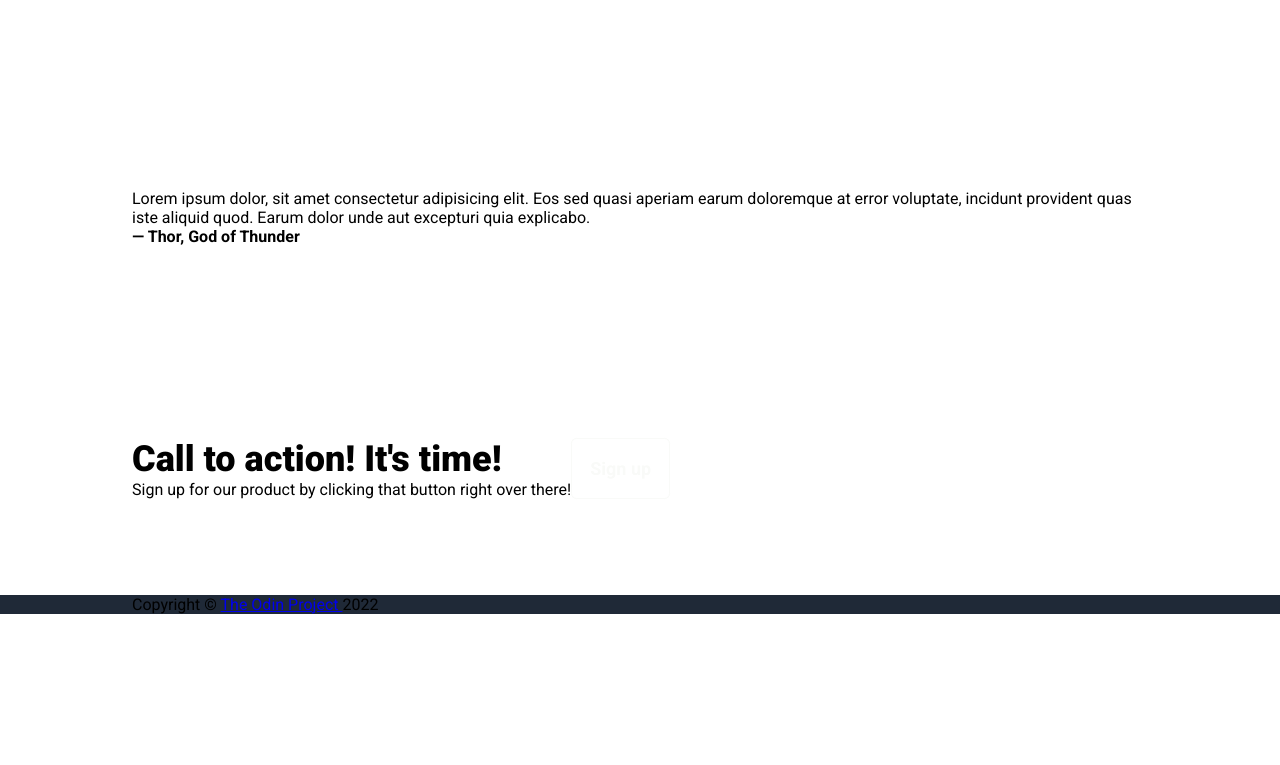
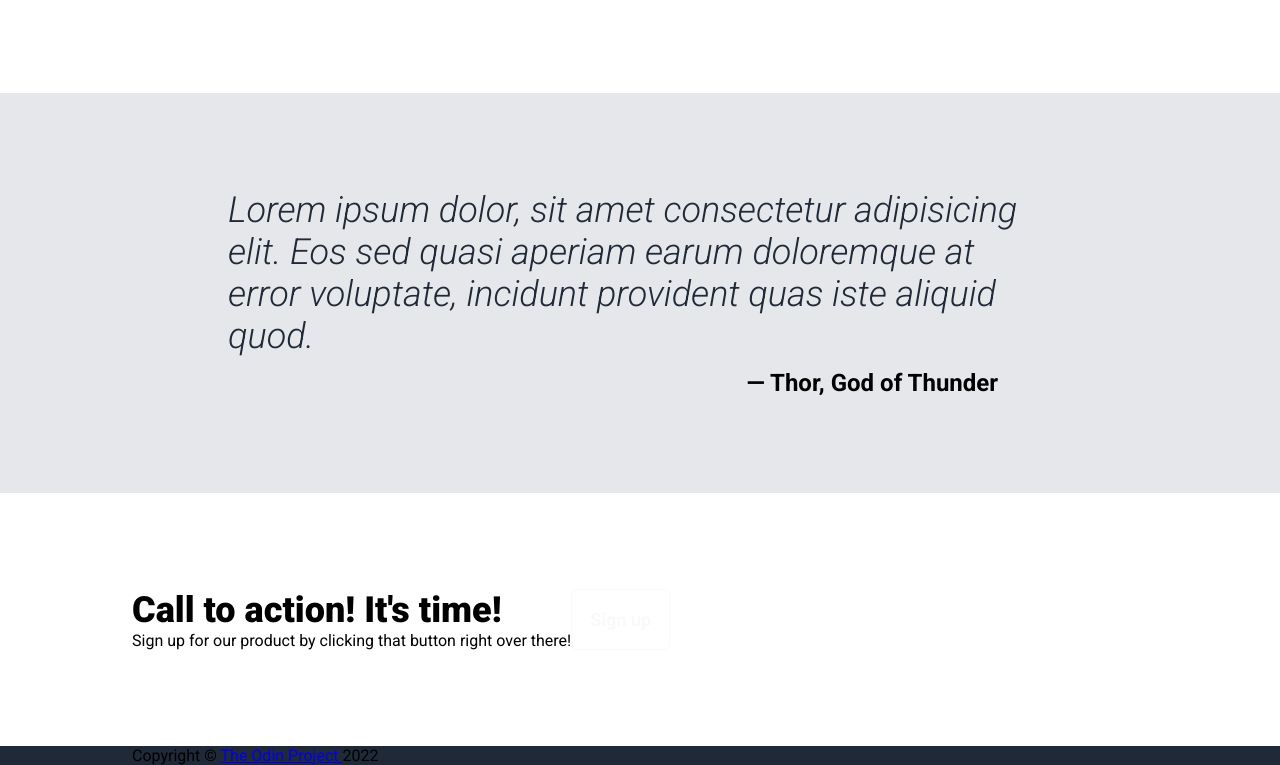
Before and after one commit to lloydlobo/odin-thors-landing, a plain HTML site: page index.html in a window 1280 px wide. Shown: the part 1006-1771 px from the top of the page. Before the commit the page ends 1620 px from the top, so only its background shows below. Drawn offline with Linux system fonts and the light colour scheme.

Commit message:
Style section 3 quote and author

```diff
--- a/css/style.css
+++ b/css/style.css
@@ -520,6 +520,34 @@ img .hero-end__image {
 /* * */
 /* * quote section */
 /* * */
+.quote {
+  gap: var(--flow-spacer);
+}
+.quote blockquote {
+  color: var(--clr-dark-800);
+  font-style: italic;
+  font-weight: 300;
+  font-size: var(--fs-500);
+}
+.quote .author {
+  align-self: flex-end;
+  font-size: var(--fs-400);
+  margin-right: 4ch;
+}
+
+@media screen and (min-width: 40em) {
+  .quote {
+    padding-inline: var(--section-spacing);
+  }
+
+  .quote blockquote {
+    font-size: clamp(var(--fs-500), min(10vw, var(--fs-700)), var(--fs-700));
+  }
+  .quote .author {
+    margin-right: 4ch;
+    font-size: var(--fs-600);
+  }
+}
 
 /* * */
 /* * footer */
--- a/index.html
+++ b/index.html
@@ -119,17 +119,16 @@
           </ul>
         </div>
       </section>
-      <section class="home-section quote">
+      <section class="home-section quote bg-grey">
         <div class="container flow">
-          <div class="quote">
+          <div class="quote flex-column">
             <h2 class="screenreader-accessibility-text">
               Quote by Thor, God of Thunder
             </h2>
             <blockquote>
               Lorem ipsum dolor, sit amet consectetur adipisicing elit. Eos sed
               quasi aperiam earum doloremque at error voluptate, incidunt
-              provident quas iste aliquid quod. Earum dolor unde aut excepturi
-              quia explicabo.
+              provident quas iste aliquid quod.
             </blockquote>
             <div class="author"><strong>— Thor, God of Thunder</strong></div>
           </div>
```
